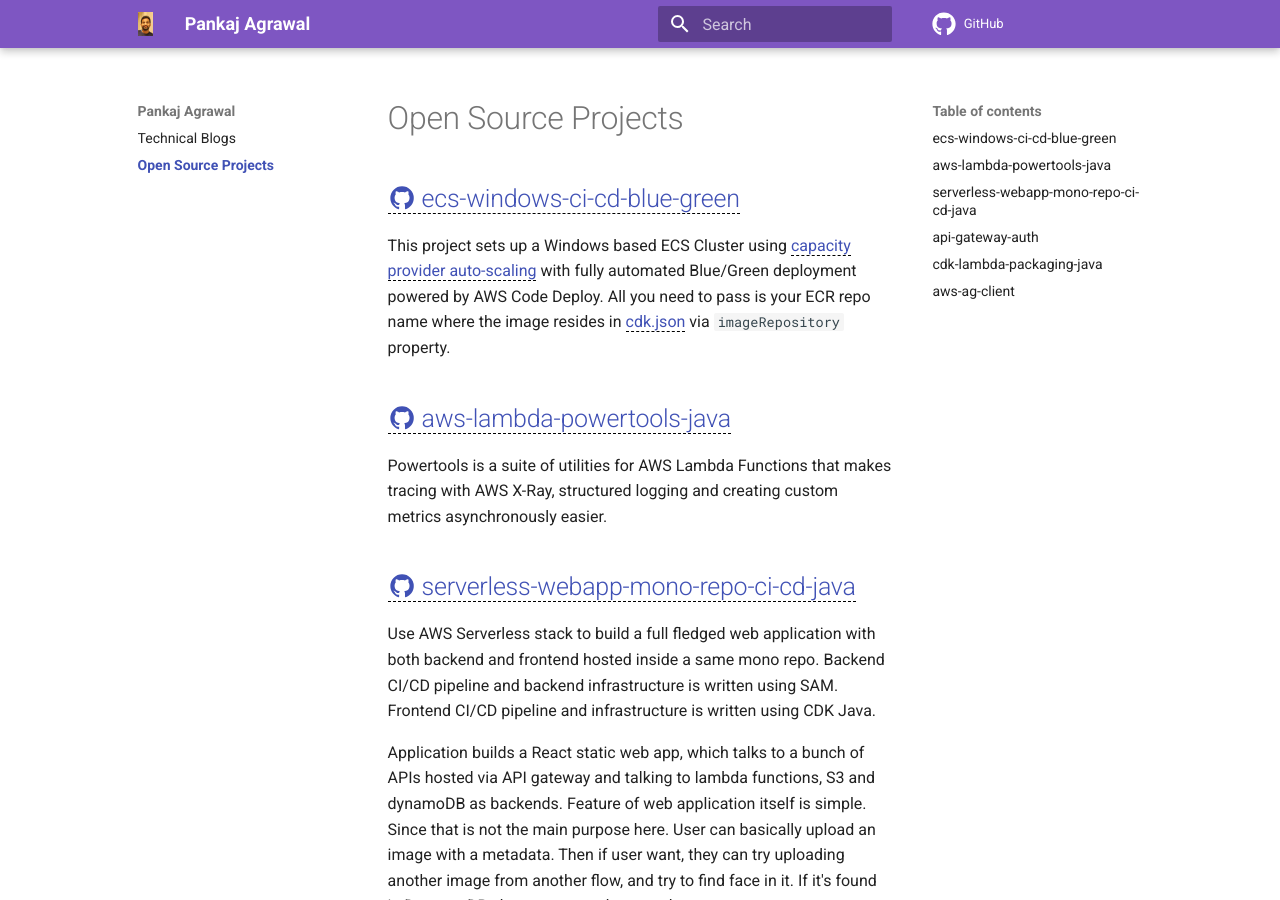
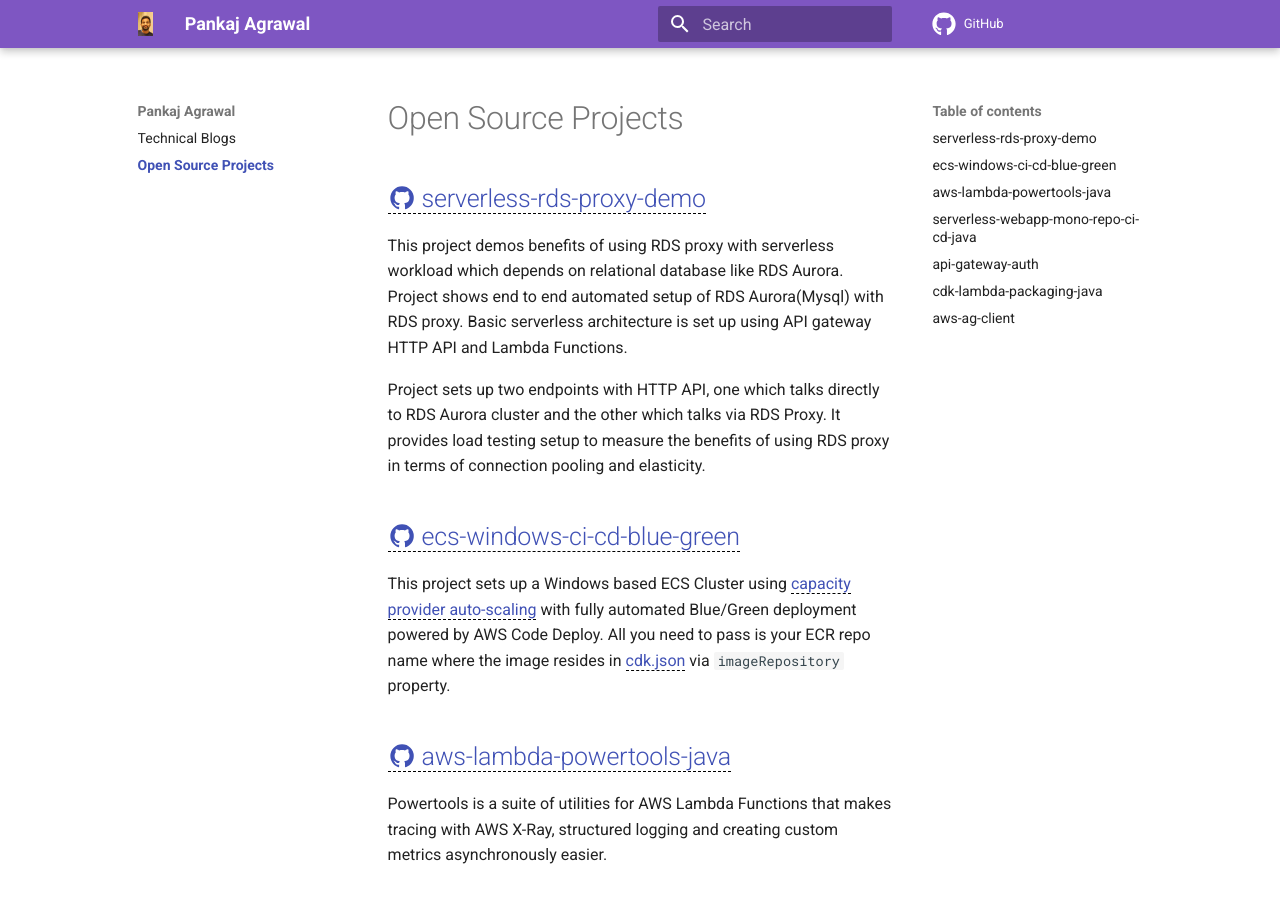
Before and after one commit to pankajagrawal16/pankajagrawal16.github.io, an MkDocs documentation site: the page built from docs/code/index.md, in a window 1280 px wide and 900 px high. Built offline with MkDocs 1.6.1 and Material for MkDocs 9.7.7, drawn with Linux system fonts in a browser that asks for light colours; a script that is not in the unit is left out; comment, search, counter and statistics services are not loaded.

Commit message:
Update index.md

```diff
--- a/docs/code/index.md
+++ b/docs/code/index.md
@@ -2,6 +2,12 @@
 title: Open Source Projects
 
 # Open Source Projects
+
+## [:material-github: serverless-rds-proxy-demo](https://github.com/aws-samples/serverless-rds-proxy-demo){target=_blank}
+
+This project demos benefits of using RDS proxy with serverless workload which depends on relational database like RDS Aurora. Project shows end to end automated setup of RDS Aurora(Mysql) with RDS proxy. Basic serverless architecture is set up using API gateway HTTP API and Lambda Functions.
+
+Project sets up two endpoints with HTTP API, one which talks directly to RDS Aurora cluster and the other which talks via RDS Proxy. It provides load testing setup to measure the benefits of using RDS proxy in terms of connection pooling and elasticity.
 
 ## [:material-github: ecs-windows-ci-cd-blue-green](https://github.com/aws-samples/ecs-windows-ci-cd-blue-green){target=_blank}
 
```
